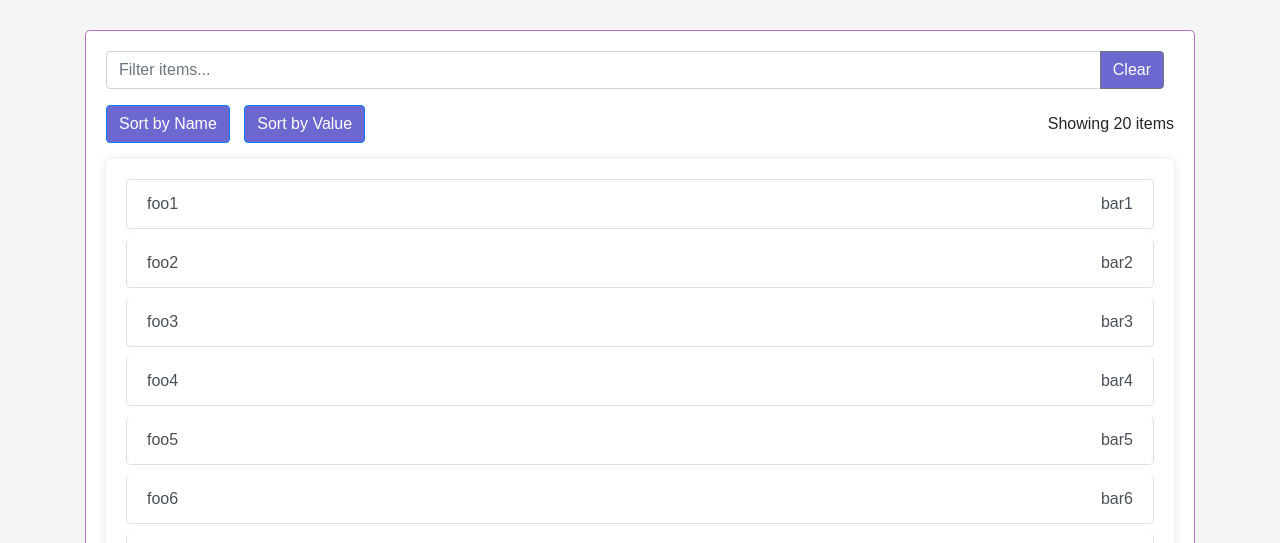
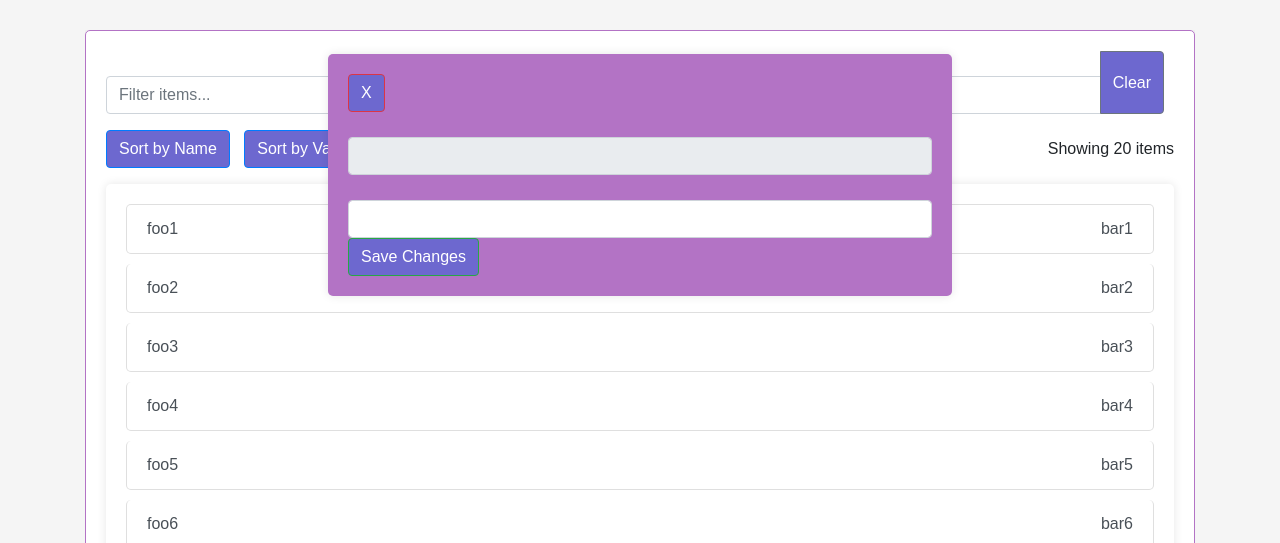
Before and after one commit to AnastasiyaCheslavovna/test_tak, a plain HTML site: page index.html in a window 1280 px wide. Shown: the part 225-768 px from the top of the page. Drawn offline with nearby package versions, Linux system fonts and the light colour scheme.

Commit message:
Update style.css

```diff
--- a/style.css
+++ b/style.css
@@ -36,27 +36,33 @@ body {
 }
 
 #editForm {
-    background-color: rgba(255, 255, 255, 0.9);
+    background-color: #B373C5;
     padding: 20px;
     border-radius: 5px;
     box-shadow: 0px 0px 10px 0px rgba(0,0,0,0.1);
-    position: fixed;
     right: 0;
-    top: 50%;
-    transform: translateY(-50%);
-    width: 20%;
     max-height: 90vh;
     overflow: auto;
     display: none;
     z-index: 99;
+    display: block;
+    margin: 0;
+    position: absolute;
+    top: 50%;
+    left: 50%;
+    margin-right: -50%;
+    transform: translate(-50%, -50%);
 }
-
-
+.form-control {
+    margin-top: 25px;
+}
 .list-group-item {
     margin-bottom: 10px;
     border-radius: 5px;
 }
-
+.btn btn-success{
+    margin-top: 25px;
+}
 .btn {
     margin-right: 10px;
     background-color: #6D68CF;
```
